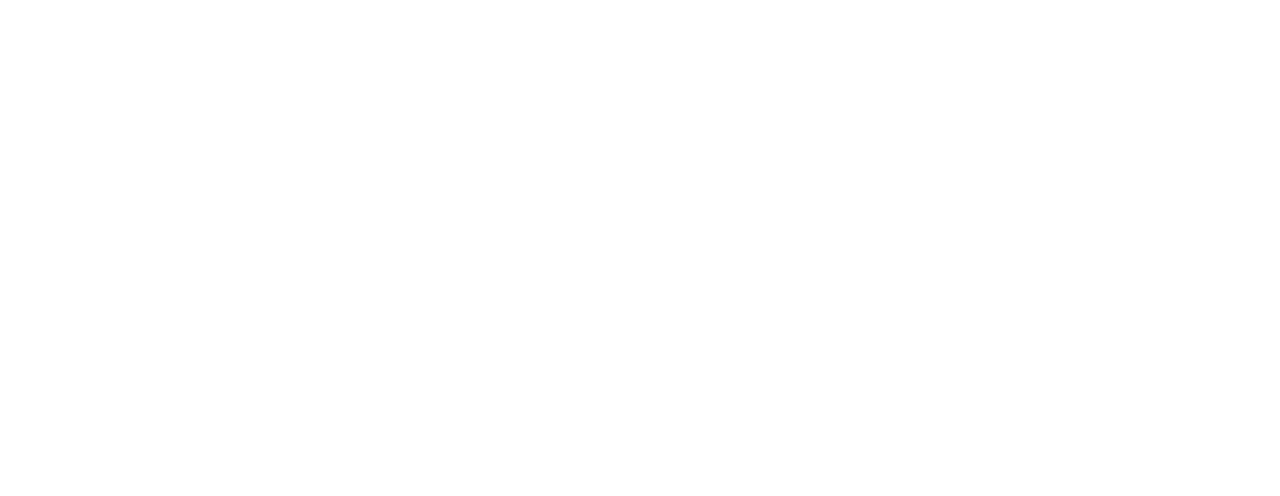
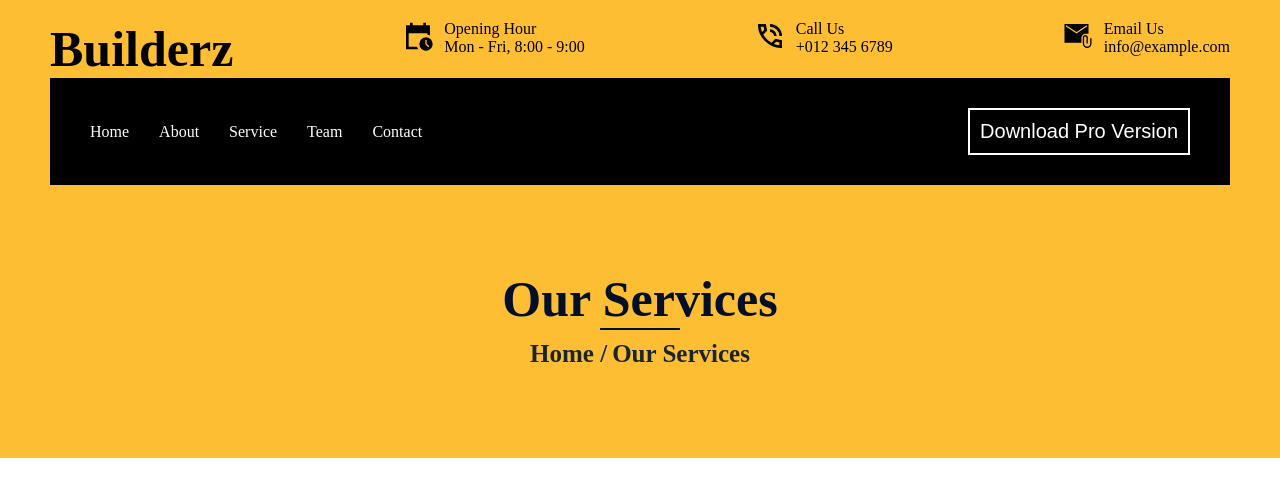
Before and after one commit to fawwazmak/silverClass, a plain HTML site: page pages/Service.html in a window 1280 px wide. Drawn offline with Linux system fonts and the light colour scheme.

Commit message:
Services

```diff
--- /dev/null
+++ b/css/Service.css
@@ -0,0 +1,109 @@
+* {
+    padding: 0;
+    margin: 0;
+    box-sizing: border-box;
+}
+
+header {
+    padding-inline: 50px;
+    padding-top: 20px;
+    background-color: #fdbe33;
+}
+
+
+.header-container {
+    display: flex;
+    justify-content: space-between;
+}
+
+.header-container h1 {
+    font-size: 50px;
+}
+
+.header-item {
+    display: flex;
+    gap: 10px;
+}
+
+nav {
+    padding-inline: 40px;
+    background-color: black;
+    margin: 0 auto;
+    padding-block: 30px;
+    display: flex;
+    justify-content: space-between;
+    align-items: center;
+}
+
+nav ul {
+    display: flex;
+    justify-content: space-between;
+    align-items: center;
+    color: white;
+    list-style: none;
+    gap: 30px;
+}
+
+a {
+    color: white;
+    text-decoration: none;
+}
+
+nav button {
+    background-color: transparent;
+    color: white;
+    border: 2px solid white;
+    padding: 10px;
+    cursor: pointer;
+    font-size: 20px;
+    transition-duration: 1s;
+}
+
+nav button:hover {
+    color: black;
+    background-color: #fdbe33;
+    border-color: #fdbe33;
+}
+.logo{
+    font-size: 50px;
+    display: flex;
+    justify-content: center;
+    align-items: center;
+    color: rgb(3,15,39);
+    margin-top: 85px;
+    font-weight: bolder;
+}
+.first{
+    margin-top: 2px;
+    border-top: 2px solid rgb(3,15,39);
+    width: 80px;
+    margin: 0 auto;
+}
+.third{
+    display: flex;
+    justify-content: center;
+    align-items: center;
+    gap: 5px;
+
+}
+
+
+.second{
+    font-size: 25px;
+    font-weight: bold;
+    margin-top: 10px;
+    color: rgb(25,37,44);
+    margin-bottom: 90px;
+}
+
+
+@media (max-width: 991px) {
+    .header-item {
+        display: none;
+    }
+
+    .header-container h1 {
+        width: 100%;
+        text-align: center;
+    }
+}
--- a/pages/Service.html
+++ b/pages/Service.html
@@ -4,8 +4,67 @@
     <meta charset="UTF-8">
     <meta name="viewport" content="width=device-width, initial-scale=1.0">
     <title>Service Page</title>
+    <link rel="stylesheet" href="../css/Service.css">
 </head>
 <body>
+    <header>
+        <div class="header-container">
+            <h1>Builderz</h1>
 
+            <!-- opening hour  -->
+            <div class="header-item">
+                <svg xmlns="http://www.w3.org/2000/svg" width="32" height="32" viewBox="0 0 24 24"><!-- Icon from Material Symbols by Google - https://github.com/google/material-design-icons/blob/master/LICENSE --><path fill="currentColor" d="M3 22V4h3V2h2v2h8V2h2v2h3v7.675q-.475-.225-.975-.375T19 11.075V10H5v10h6.3q.175.55.413 1.05t.562.95zm15 1q-2.075 0-3.537-1.463T13 18t1.463-3.537T18 13t3.538 1.463T23 18t-1.463 3.538T18 23m1.675-2.625l.7-.7L18.5 17.8V15h-1v3.2z"/></svg>
+
+                <div>
+                    <p>Opening Hour</p>
+
+                    <p>Mon - Fri, 8:00 - 9:00</p>
+                </div>
+            </div>
+
+            <!-- call us -->
+           <div class="header-item">
+                <svg xmlns="http://www.w3.org/2000/svg" width="32" height="32" viewBox="0 0 24 24"><!-- Icon from Material Symbols by Google - https://github.com/google/material-design-icons/blob/master/LICENSE --><path fill="currentColor" d="M19 12q0-2.925-2.037-4.962T12 5V3q1.875 0 3.513.713t2.85 1.924t1.925 2.85T21 12zm-4 0q0-1.25-.875-2.125T12 9V7q2.075 0 3.538 1.463T17 12zm4.95 9q-3.125 0-6.187-1.35T8.2 15.8t-3.85-5.55T3 4.05V3h5.9l.925 5.025l-2.85 2.875q.55.975 1.225 1.85t1.45 1.625q.725.725 1.588 1.388T13.1 17l2.9-2.9l5 1.025V21zM6.025 9l1.65-1.65L7.25 5H5.025q.125 1.125.375 2.113T6.025 9m8.95 8.95q1 .425 2.013.675T19 18.95v-2.2l-2.35-.475zm0 0"/></svg>
+
+                <div>
+                    <p>Call Us</p>
+
+                    <p>+012 345 6789</p>
+                </div>
+            </div>
+
+            <!-- Email us  -->
+            <div class="header-item">
+                <svg xmlns="http://www.w3.org/2000/svg" width="32" height="32" viewBox="0 0 24 24"><!-- Icon from Material Symbols Light by Google - https://github.com/google/material-design-icons/blob/master/LICENSE --><path fill="currentColor" d="M18.866 20.962q-1.362 0-2.316-.954t-.954-2.316v-4.5q0-.791.547-1.338t1.338-.546t1.338.546q.547.547.547 1.338v4.5h-1v-4.5q0-.373-.256-.628q-.256-.256-.63-.256t-.628.256t-.256.628v4.5q0 .936.668 1.603q.667.667 1.605.667t1.601-.667q.665-.667.665-1.603v-4h1v4q0 1.362-.954 2.316t-2.316.954M1.866 17V3h18v7.385h-2.384q-1.195 0-2.04.813t-.845 1.994V17zm9-6.884l8-5.231L18.559 4l-7.692 5l-7.693-5l-.307.885z"/></svg>
+
+                <div>
+                    <p>Email Us</p>
+
+                    <p>info@example.com</p>
+                </div>
+            </div>
+        </div>
+
+        <nav>
+            <ul>
+                <li><a href="../index.html">Home</a></li>
+                <li><a href="#">About</a></li>
+                <li><a href="Service.html">Service</a></li>
+                <li><a href="Team.html">Team</a></li>
+                <li><a href="Contact.html">Contact</a></li>
+            </ul>
+
+            <button>Download Pro Version</button>
+        </nav>
+            <h1 class="logo">
+                    Our Services
+            </h1>
+            <div class="first"></div>
+            <div class="third">
+                <p class="second">Home /</p>
+                <p class="second">Our Services</p>
+            </div>
+
+    </header>
 </body>
 </html>
```
